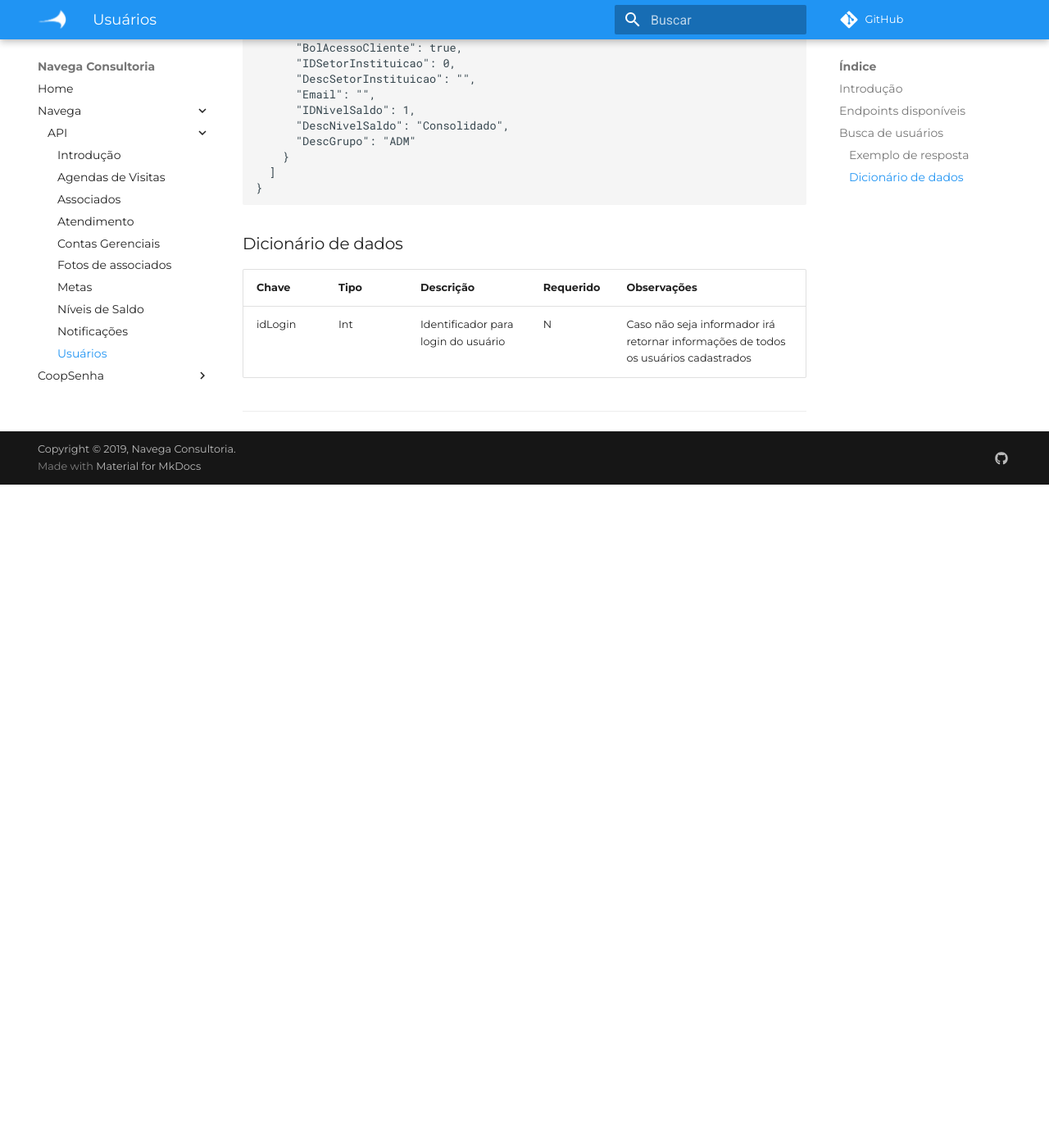
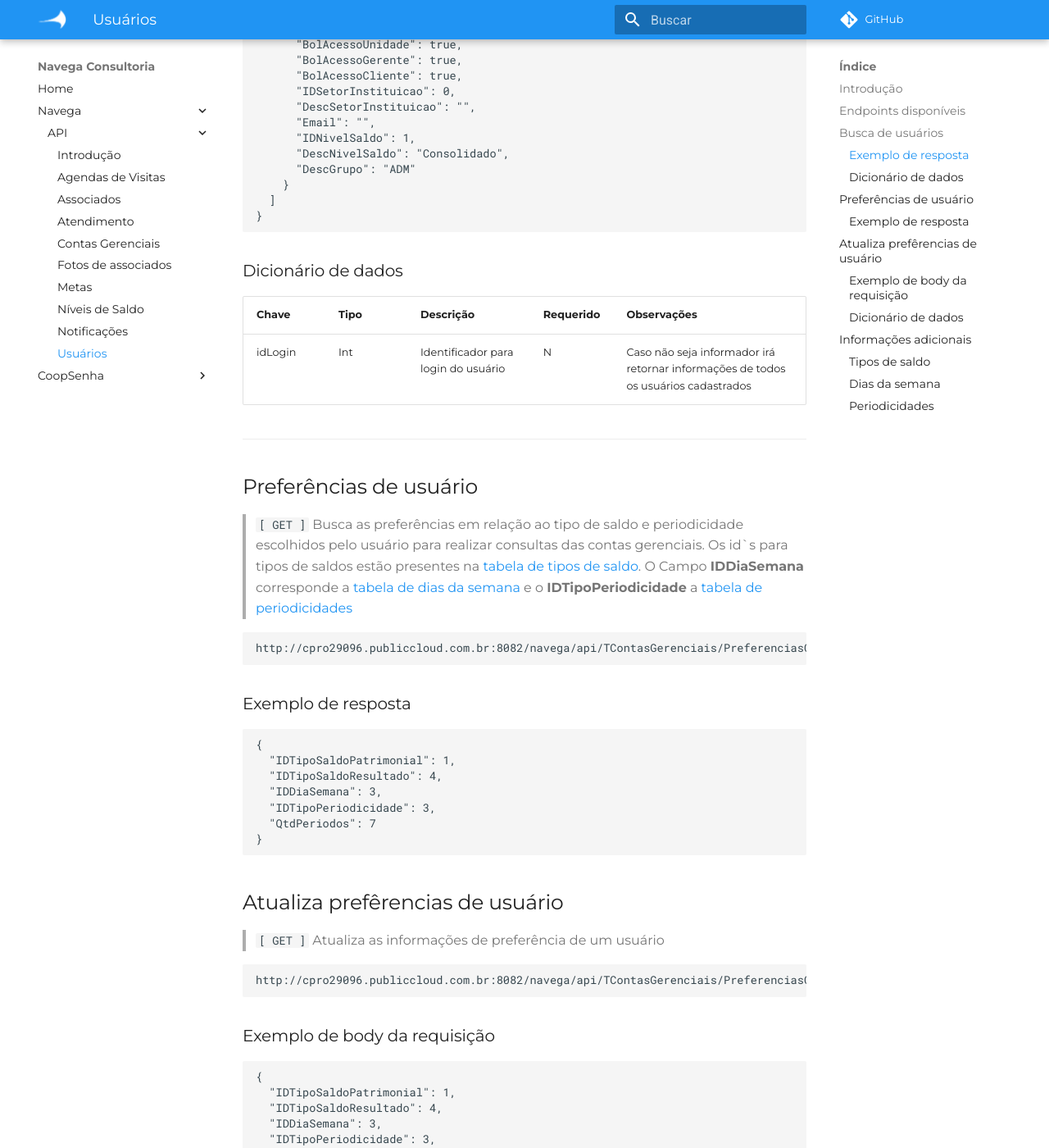
Before and after one commit to NavegaSistemas/Documentacao, an MkDocs documentation site: the page built from docs/Navega/API/usuarios.md, in a window 1280 px wide and 1400 px high, scrolled down 1272 px. Shown: the whole window at 82% size. Built offline with MkDocs 1.6.1 and Material for MkDocs 9.7.7, drawn with Linux system fonts in a browser that asks for light colours; before the commit the page ends 1863 px from its top, so only the background shows below that; some of the changed text lies outside the part shown.

Commit message:
Adicionado informações de preferencias de usuário

````diff
--- a/docs/Navega/API/usuarios.md
+++ b/docs/Navega/API/usuarios.md
@@ -5,6 +5,7 @@ A *Navega Consultoria* possui um sistema de cadastrado de usuários que possuem
 ## Endpoints disponíveis
 
 - [Busca de usuários](#busca-de-usuarios)
+- [Preferências de usuário](#preferencias-de-usuario)
 
 ## Busca de usuários
 > `[ GET ]`  Busca dados dos usuários do sistema, caso um id seja especificado irá retornar apenas um usuário, caso contrário, todos os usuários serão exibidos. A autenticação é feita através deste endpoint, caso este usuário não exista, irá ser retornado um array vazio dentro da chave "Usuarios", caso contrário as informações serão disponibilizadas e será permitido o acesso para este usuário.
@@ -59,3 +60,83 @@ http://cpro29096.publiccloud.com.br:8082/navega/api/TAcessos/Usuarios/{idLogin}
 |idLogin|Int|Identificador para login do usuário| N | Caso não seja informador irá retornar informações de todos os usuários cadastrados |
 
 ---
+
+
+## Preferências de usuário
+> `[ GET ]`  Busca as preferências em relação ao tipo de saldo e periodicidade escolhidos pelo usuário para realizar consultas das contas gerenciais. Os id`s para tipos de saldos estão presentes na [tabela de tipos de saldo](#tipos-de-saldo). O Campo **IDDiaSemana** corresponde a [tabela de dias da semana](#dias-da-semana) e o **IDTipoPeriodicidade** a [tabela de periodicidades](#periodicidades)
+
+```
+http://cpro29096.publiccloud.com.br:8082/navega/api/TContasGerenciais/PreferenciasConsultas
+```
+
+### Exemplo de resposta
+
+```
+{
+  "IDTipoSaldoPatrimonial": 1,
+  "IDTipoSaldoResultado": 4,
+  "IDDiaSemana": 3,
+  "IDTipoPeriodicidade": 3,
+  "QtdPeriodos": 7
+}
+```
+
+## Atualiza prefêrencias de usuário
+> `[ GET ]`  Atualiza as informações de preferência de um usuário
+
+```
+http://cpro29096.publiccloud.com.br:8082/navega/api/TContasGerenciais/PreferenciasConsultas
+```
+
+### Exemplo de body da requisição
+
+```
+{
+  "IDTipoSaldoPatrimonial": 1,
+  "IDTipoSaldoResultado": 4,
+  "IDDiaSemana": 3,
+  "IDTipoPeriodicidade": 3,
+  "QtdPeriodos": 7
+}
+```
+
+### Dicionário de dados
+
+|Parâmetro|Tipo|Descrição|Requerido|Valores válidos|Observações|
+|--|--|--|--|--|--|
+|IDTipoSaldoPatrimonial|Int|Id do tipo de saldo para contas patrimoniais|S| 1 ou 2 | Corresponde aos tipos de saldos *Final* ou *Médio* presentes na [tabela de tipos de saldo](#tipos-de-saldo)|
+
+## Informações adicionais
+
+### Tipos de saldo
+
+|ID|Descrição|Sigla|
+|--|--|--|
+|1|Final|FIN|
+|2|Médio|MDU|
+|3|Período|PER|
+|4|Acumulado|ACU|
+|5|Corporativo|COR|
+|6|Índice|IND|
+|7|Personalizado|PER|
+
+
+### Dias da semana
+
+|ID|Descrição|
+|--|--|
+|1|Domingo|
+|2|Segunda-Feira|
+|3|Terça-Feira|
+|4|Quarta-Feira|
+|5|Quinta-Feira|
+|6|Sexta-Feira|
+|7|Sábado|
+
+### Periodicidades
+
+|ID|Descrição|
+|--|--|
+|1|Diario|
+|2|Semanal|
+|3|Mensal|
````
